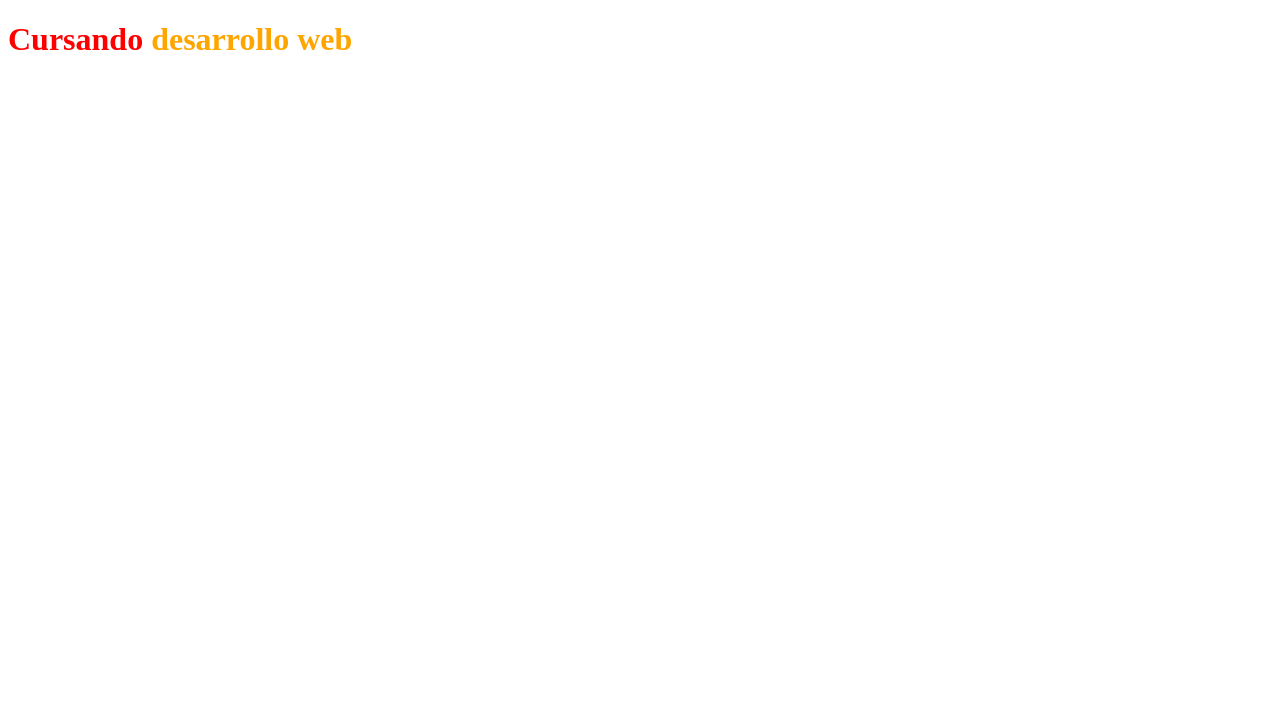
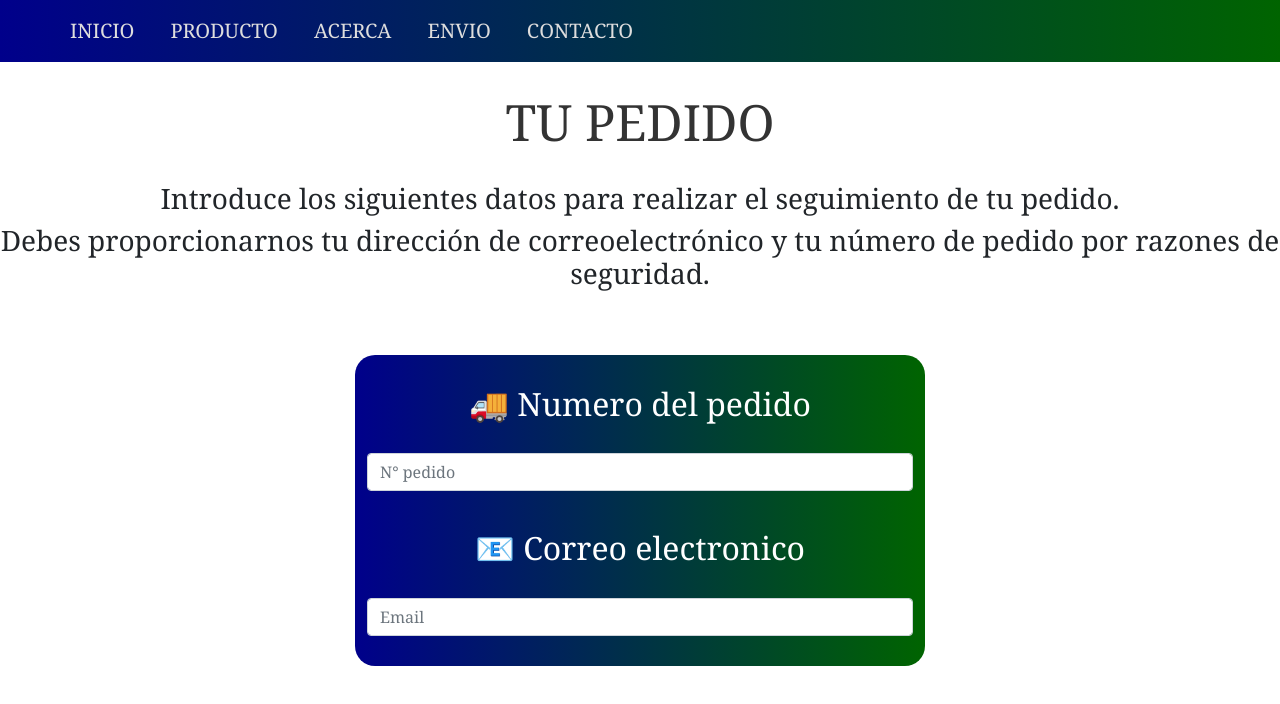
Before and after one commit to agustinraggi/sass_tarea, a website: page index.html in a window 1280 px wide. Drawn offline with nearby package versions, Linux system fonts and the light colour scheme.

Commit message:
trabajo de sass

```diff
--- /dev/null
+++ b/css/_formularios.scss
@@ -0,0 +1,16 @@
+
+#formulario {
+    background-image:$gradient;
+    border: 0;
+    border-radius: 20px;
+}
+
+label {
+    color: $colorheadersecond;
+    margin-top: 30px;
+    margin-bottom: 30px;
+}
+
+#formulario__correo{
+    margin-bottom: 30px;
+}
--- /dev/null
+++ b/css/_global.scss
@@ -0,0 +1,8 @@
+*{
+    padding: 0;
+    margin: 0;
+}
+
+body {
+    font-family: Georgia, 'Times New Roman', Times, serif;
+}
--- /dev/null
+++ b/css/_header.scss
@@ -0,0 +1,31 @@
+header {
+    background-image:$gradient;
+    font-size:$textbase;
+
+nav {
+max-width: 1200px;
+margin: 0 auto;
+padding: 25px 0;
+
+ul {
+    list-style: none;
+    display: flex;
+
+li {
+margin: 0 10px;
+
+a {
+color:$colorheader !important;
+text-decoration: none;
+transition: 0.3s all ease;
+
+&:hover {
+color:$colorsecondary;
+border-bottom: 2px solid $colorheadersecond;
+                }
+            }
+        }
+    }
+}
+
+}
--- /dev/null
+++ b/css/_main.scss
@@ -0,0 +1,14 @@
+main {
+    text-align: center;
+
+    h1 {
+        font-size:$textlarge;
+        margin:  30px 0 ;
+        color:$colorprimary;
+    }
+
+    p {
+        color: $colorprimary;
+    }
+
+}
--- /dev/null
+++ b/css/_variables.scss
@@ -0,0 +1,7 @@
+$textbase: 20px;
+$textlarge:$textbase + 30px;
+$colorprimary: #333;
+$colorsecondary: red;
+$gradient:linear-gradient(to right, darkblue, darkgreen);
+$colorheader:#ddd;
+$colorheadersecond:white;
--- a/index.html
+++ b/index.html
@@ -1,15 +1,63 @@
 <!DOCTYPE html>
 <html lang="en">
-<head>
-    <meta charset="UTF-8">
-    <meta http-equiv="X-UA-Compatible" content="IE=edge">
-    <meta name="viewport" content="width=device-width, initial-scale=1.0">
+  <head>
+    <meta charset="UTF-8" />
+    <meta http-equiv="X-UA-Compatible" content="IE=edge" />
+    <meta name="viewport" content="width=device-width, initial-scale=1.0" />
     <title>aplicando sass</title>
-    <link rel="stylesheet" href="./css/style.min.css">
-</head>
-<body>
-    <main>
-        <h1>Cursando <span>desarrollo web</span></h1>
-    </main>
-</body>
+    <link rel="stylesheet" href="https://cdn.jsdelivr.net/npm/bootstrap@5.1.3/dist/css/bootstrap.min.css">
+    <link rel="stylesheet" href="./css/style.min.css" />
+  </head>
+  <body>
+    <header id="barra__tareas">
+        <nav class="navbar navbar-expand-lg navbar-light">
+            <div class="container-fluid">
+              <div class="collapse navbar-collapse" id="navbarSupportedContent">
+                <ul id="barra__tareas" class="navbar-nav me-auto mb-2 mb-lg-0">
+                  <li class="nav-item">
+                    <a id="barra__tareas2" class="nav-link" href="#">INICIO</a>
+                  </li>
+                  <li class="nav-item">
+                    <a id="barra__tareas2" class="nav-link" href="#">PRODUCTO</a>
+                  </li>
+                  <li class="nav-item">
+                    <a id="barra__tareas2" class="nav-link" href="#">ACERCA</a>
+                  </li>
+                  <li class="nav-item">
+                    <a id="barra__tareas2" class="nav-link" href="#">ENVIO</a>
+                  </li>
+                  <li class="nav-item">
+                    <a id="barra__tareas2" class="nav-link" href="#">CONTACTO</a>
+                  </li>
+                </ul>
+              </div>
+            </div>
+          </nav>
+    </header>
+<main>
+  <h1>TU PEDIDO</h1>
+  <h3>Introduce los siguientes datos para realizar el seguimiento de tu pedido.</h3>
+  <h3>Debes proporcionarnos tu dirección de correoelectrónico y tu número de pedido por razones de seguridad.</h3>
+
+  <section class="container mt-3">
+      <div class="row">
+          <div id="formulario" class="col-sm-12 col-md-12 col-lg-6 mx-auto mt-5 ">
+              <h2>
+              <form action="" method="" enctype="">
+                  <label for="numero">🚚 Numero del pedido</label>
+                  <input type="number" class="form-control" id="numero" placeholder="N° pedido">
+              </form>
+              </h2>
+
+              <h2>
+              <form id="formulario__correo" action="" method="" enctype="">
+                  <label for="email">📧 Correo electronico</label>
+                  <input type="email"class="form-control" id="email" placeholder="Email">
+              </form>
+              </h2>
+          </div>
+      </div>
+    </section>
+      <script src="https://cdn.jsdelivr.net/npm/bootstrap@5.1.3/dist/js/bootstrap.bundle.min.js"></script>
+  </body>
 </html>
--- a/style.scss
+++ b/style.scss
@@ -1,7 +1,5 @@
-h1 {
-    color: red;
-}
-
-span {
-    color: orange;
-}
+@import "./css/variables";
+@import "./css/global";
+@import "./css/header";
+@import "./css/main";
+@import "./css/formularios";
```
Also changed, not shown: css/style.min.css.
